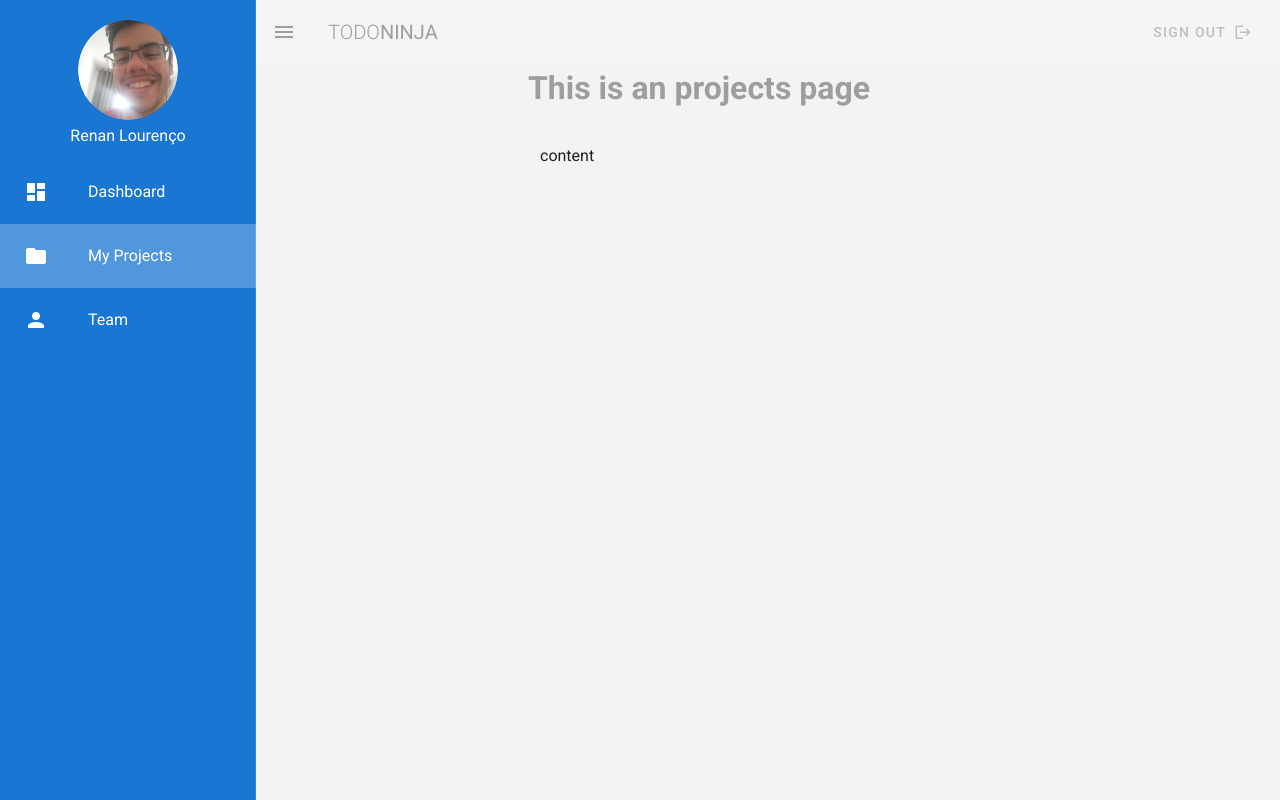
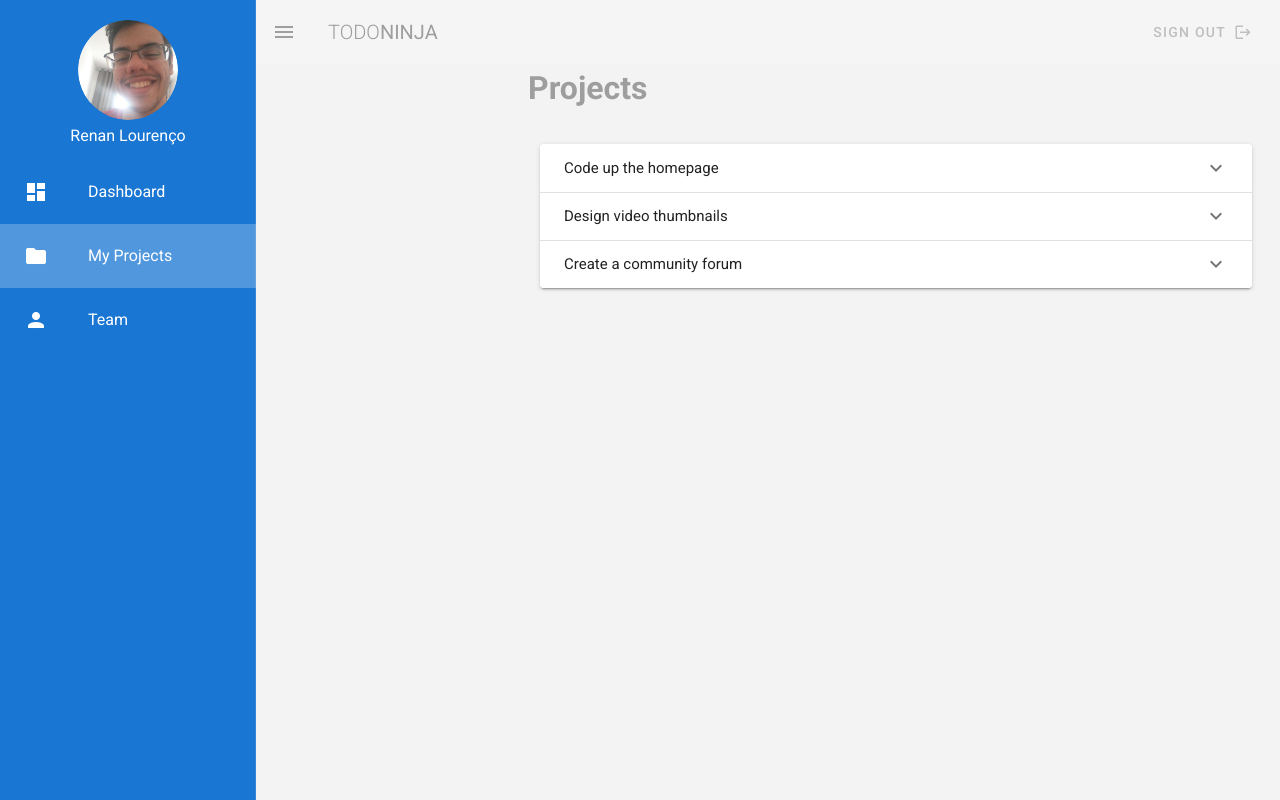
Before and after one commit to RenanLourenco/todoList-Vuetify, a Vue app: page /projects in a window 1280 px wide. Built offline with nearby package versions, Linux system fonts and the light colour scheme.

Commit message:
projects page

```diff
--- /dev/null
+++ b/src/libraries/projects.js
@@ -0,0 +1,14 @@
+const lib = {
+    projects:[
+        {titulo:'Design a new website', responsavel:'The net ninja',prazo:'1 de janeiro de 2023', status:'Desenvolvendo'},
+        {titulo:'Code up the homepage', responsavel:'Renan Lourenço',prazo:'2 de janeiro de 2023', status:'Iniciar'},
+        {titulo:'Design video thumbnails', responsavel:'Renan Lourenço',prazo:'3 de janeiro de 2023', status:'Atrasado'},
+        {titulo:'Create a community forum', responsavel:'Renan Lourenço',prazo:'4 de janeiro de 2023', status:'Completo'},
+    ],
+}
+
+
+
+
+
+export default lib
--- a/src/views/DashboardHome.vue
+++ b/src/views/DashboardHome.vue
@@ -67,6 +67,7 @@
         ]
       }
     },
+
     methods:{
       sortBy(prop){
         this.projects.sort((a,b)=>a[prop] < b[prop] ? -1 : 1)
--- a/src/views/ProjectsPage.vue
+++ b/src/views/ProjectsPage.vue
@@ -1,8 +1,48 @@
 <template>
   <div class="projects">
-    <h1 class="subheading grey--text">This is an projects page</h1>
+    <h1 class="subheading grey--text">Projects</h1>
     <v-container class="my-5">
-        content
+      <v-expansion-panels>
+        <v-expansion-panel
+        v-for="project in myProjects"
+        :key="project.titulo"
+        >
+            <v-expansion-panel-header>
+              {{project.titulo}}
+            </v-expansion-panel-header>
+            <v-expansion-panel-content>
+              <v-card>
+                <v-card-text class="px-4 grey--text">
+              <div class="font-weight-bold">due by {{project.responsavel}}</div>
+              <div>info</div>
+              </v-card-text>
+            </v-card>
+            </v-expansion-panel-content>
+        </v-expansion-panel>
+      </v-expansion-panels>
       </v-container>
   </div>
 </template>
+
+<script>
+
+import lib from '../libraries/projects'
+
+export default{
+  data(){
+    return{
+      lib
+    }
+  },
+  computed:{
+    myProjects(){
+      let projects = this.lib.projects
+      return projects.filter(project => {
+        return project.responsavel === 'Renan Lourenço'
+      })
+    }
+  }
+}
+
+
+</script>
```
